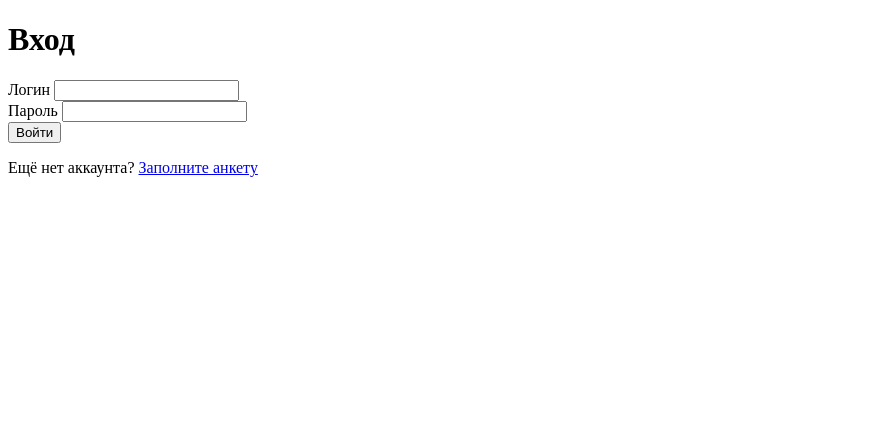
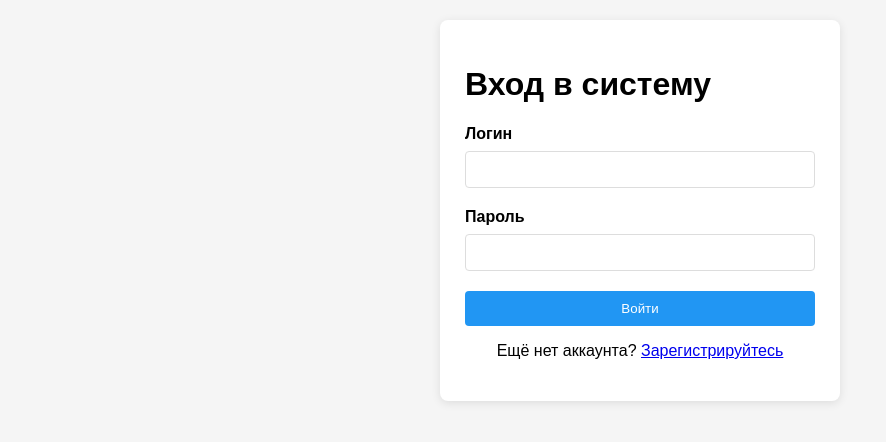
Before and after one commit to NerOunt/WEBBACK5, a PHP site: page /login.php in a window 1280 px wide. Shown: the top 442 px of the page, without its empty margins (0-886 px from the left). Run offline with PHP 8.4, Linux system fonts and the light colour scheme.

Commit message:
Update login.php

```diff
--- a/login.php
+++ b/login.php
@@ -1,15 +1,8 @@
 <?php
 session_start();
 
-header('Content-Type: text/html; charset=UTF-8');
-
-$db_host = 'localhost';
-$db_name = 'u68895';
-$db_user = 'u68895';
-$db_pass = '1562324';
-
 // Выход из системы
-if (isset($_GET['action']) && $_GET['action'] == 'logout') {
+if (isset($_GET['action']) && $_GET['action'] === 'logout') {
     session_destroy();
     header('Location: index.php');
     exit();
@@ -21,47 +14,94 @@ if (!empty($_SESSION['login'])) {
     exit();
 }
 
-// Обработка входа
-if ($_SERVER['REQUEST_METHOD'] == 'POST') {
+// Обработка формы входа
+if ($_SERVER['REQUEST_METHOD'] === 'POST') {
     $login = $_POST['login'] ?? '';
     $password = $_POST['password'] ?? '';
 
-    try {
-        $pdo = new PDO("mysql:host=$db_host;dbname=$db_name;charset=utf8", $db_user, $db_pass);
-        $pdo->setAttribute(PDO::ATTR_ERRMODE, PDO::ERRMODE_EXCEPTION);
-
-        $stmt = $pdo->prepare("SELECT id, pass_hash FROM users WHERE login = ?");
-        $stmt->execute([$login]);
-        $user = $stmt->fetch();
-
-        if ($user && password_verify($password, $user['pass_hash'])) {
+    // Простая проверка (в реальной системе нужно проверять в БД)
+    if ($login === 'admin' && $password === '12345') {
         $_SESSION['login'] = $login;
-            $_SESSION['uid'] = $user['id'];
         header('Location: index.php');
         exit();
     } else {
-            $error = "Неверный логин или пароль";
-        }
-    } catch (PDOException $e) {
-        $error = "Ошибка базы данных";
+        $_SESSION['error_message'] = 'Неверный логин или пароль';
+        header('Location: login.php');
+        exit();
     }
 }
 ?>
-
 <!DOCTYPE html>
 <html lang="ru">
 <head>
     <meta charset="UTF-8">
-    <title>Вход</title>
+    <meta name="viewport" content="width=device-width, initial-scale=1.0">
+    <title>Вход в систему</title>
     <style>
-        /* Стили аналогичные form.php */
+        body {
+            font-family: Arial, sans-serif;
+            max-width: 400px;
+            margin: 0 auto;
+            padding: 20px;
+            background-color: #f5f5f5;
+        }
+
+        .login-container {
+            background-color: white;
+            padding: 25px;
+            border-radius: 8px;
+            box-shadow: 0 2px 10px rgba(0,0,0,0.1);
+        }
+
+        .form-group {
+            margin-bottom: 20px;
+        }
+
+        label {
+            display: block;
+            margin-bottom: 8px;
+            font-weight: bold;
+        }
+
+        input[type="text"],
+        input[type="password"] {
+            width: 100%;
+            padding: 10px;
+            border: 1px solid #ddd;
+            border-radius: 4px;
+            box-sizing: border-box;
+        }
+
+        button {
+            padding: 10px 15px;
+            background-color: #2196F3;
+            color: white;
+            border: none;
+            border-radius: 4px;
+            cursor: pointer;
+            width: 100%;
+        }
+
+        .error-message {
+            color: #f44336;
+            margin-bottom: 15px;
+        }
+
+        .register-link {
+            margin-top: 15px;
+            text-align: center;
+        }
     </style>
 </head>
 <body>
-    <h1>Вход</h1>
+    <div class="login-container">
+        <h1>Вход в систему</h1>
 
-    <?php if (!empty($error)): ?>
-        <div class="error-message"><?= $error ?></div>
+        <?php if (!empty($_SESSION['error_message'])): ?>
+            <div class="error-message">
+                <?= htmlspecialchars($_SESSION['error_message']) ?>
+            </div>
+            <?php unset($_SESSION['error_message']); ?>
         <?php endif; ?>
 
         <form method="POST">
@@ -78,6 +118,9 @@ if ($_SERVER['REQUEST_METHOD'] == 'POST') {
             <button type="submit">Войти</button>
         </form>
 
-    <p>Ещё нет аккаунта? <a href="index.php">Заполните анкету</a></p>
+        <div class="register-link">
+            <p>Ещё нет аккаунта? <a href="index.php">Зарегистрируйтесь</a></p>
+        </div>
+    </div>
 </body>
 </html>
```
Lines whose indentation alone changed are shown as unchanged.
